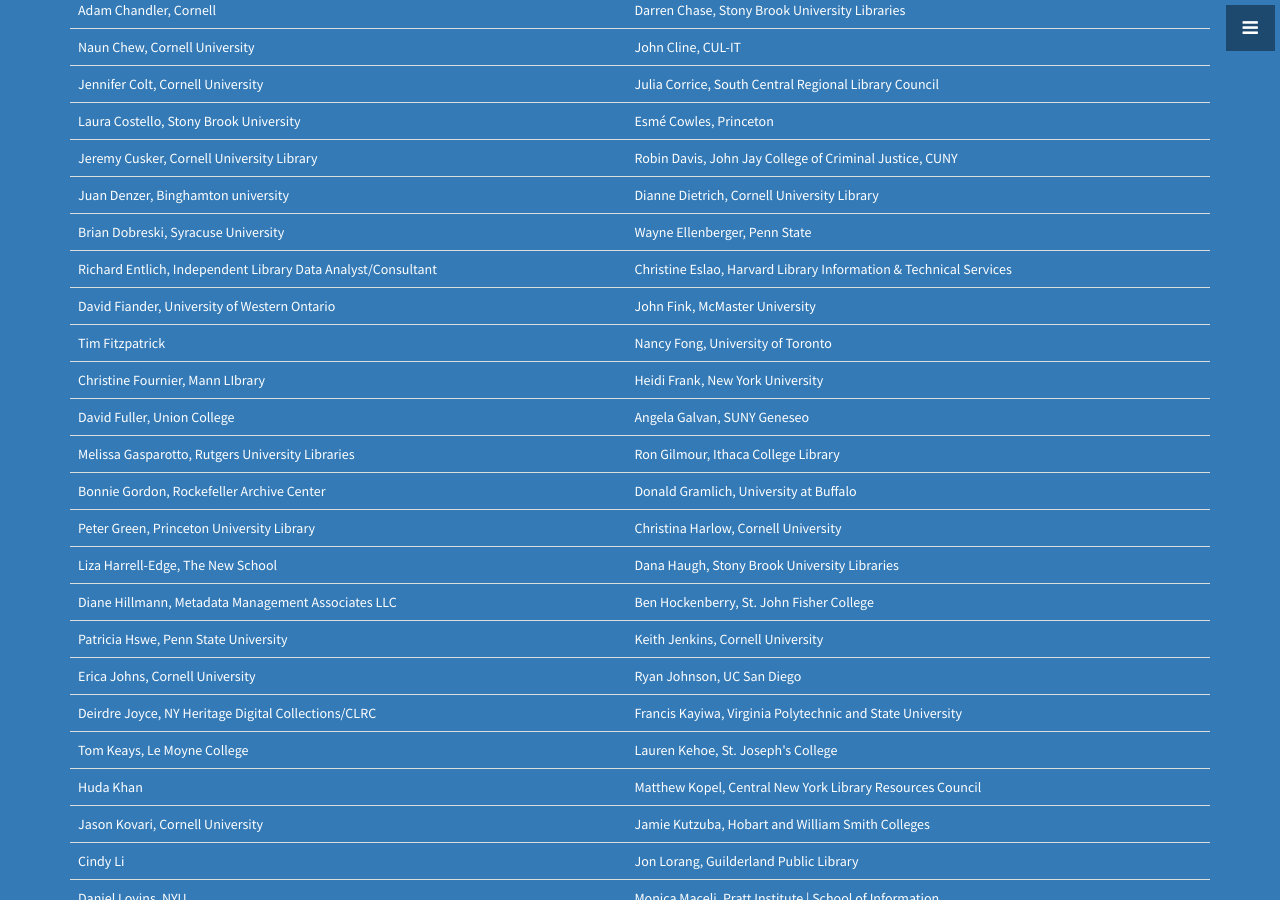
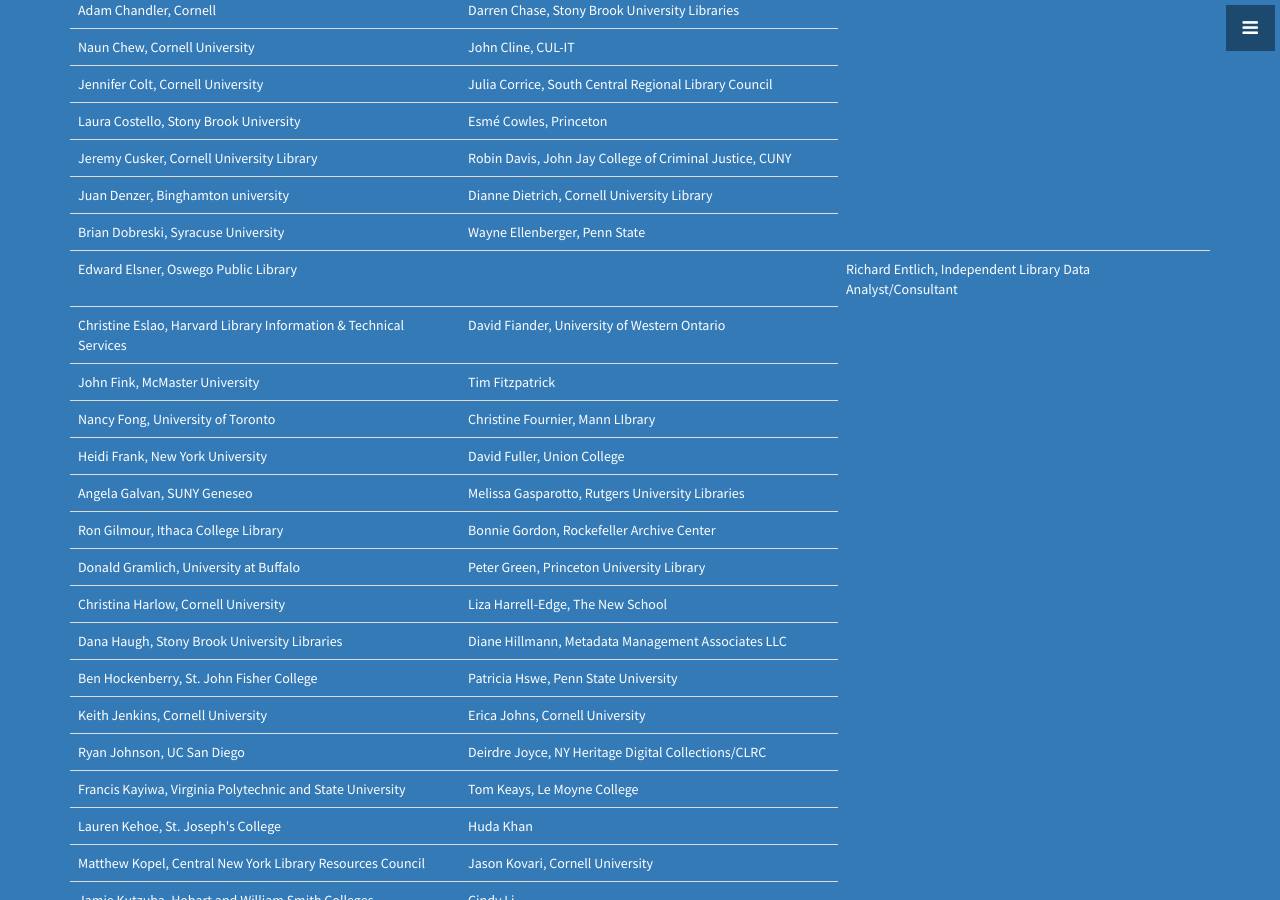
Before and after one commit to code4libNYS/2016, a Jekyll site: the page built from index.html, in a window 1280 px wide and 900 px high, scrolled down 5471 px. Built offline with Jekyll 4.4.1, drawn with Linux system fonts in a browser that asks for light colours; some of the changed text lies outside the part shown.

Commit message:
latest participants

```diff
--- a/_includes/participants.html
+++ b/_includes/participants.html
@@ -22,35 +22,36 @@
             <tr><td>Jeremy Cusker, Cornell University Library</td> <td>Robin Davis, John Jay College of Criminal Justice, CUNY</td></tr>
             <tr><td>Juan Denzer, Binghamton university</td> <td>Dianne Dietrich, Cornell University Library</td></tr>
             <tr><td>Brian Dobreski, Syracuse University</td> <td>Wayne Ellenberger, Penn State</td></tr>
-            <tr><td>Richard Entlich, Independent Library Data Analyst/Consultant</td> <td>Christine Eslao, Harvard Library Information &amp; Technical Services</td></tr>
-            <tr><td>David Fiander, University of Western Ontario</td> <td>John Fink, McMaster University</td></tr>
-            <tr><td>Tim Fitzpatrick</td> <td>Nancy Fong, University of Toronto</td></tr>
-            <tr><td>Christine Fournier, Mann LIbrary</td><td>Heidi Frank, New York University</td></tr>
-            <tr><td>David Fuller, Union College</td> <td>Angela Galvan, SUNY Geneseo</td></tr>
-            <tr><td>Melissa Gasparotto, Rutgers University Libraries</td> <td>Ron Gilmour, Ithaca College Library</td></tr>
-            <tr><td>Bonnie Gordon, Rockefeller Archive Center</td> <td>Donald Gramlich, University at Buffalo</td></tr>
-            <tr><td>Peter Green, Princeton University Library</td> <td>Christina Harlow, Cornell University</td></tr>
-            <tr><td>Liza Harrell-Edge, The New School</td> <td>Dana Haugh, Stony Brook University Libraries</td></tr>
-            <tr><td>Diane Hillmann, Metadata Management Associates LLC</td> <td>Ben Hockenberry, St. John Fisher College</td></tr>
-            <tr><td>Patricia Hswe, Penn State University</td> <td>Keith Jenkins, Cornell University</td></tr>
-            <tr><td>Erica Johns, Cornell University</td> <td>Ryan Johnson, UC San Diego</td></tr>
-            <tr><td>Deirdre Joyce, NY Heritage Digital Collections/CLRC</td> <td>Francis Kayiwa, Virginia Polytechnic and State University</td></tr>
-            <tr><td>Tom Keays, Le Moyne College</td> <td>Lauren Kehoe, St. Joseph's College</td></tr>
-            <tr><td>Huda Khan</td> <td>Matthew Kopel, Central New York Library Resources Council</td></tr>
-            <tr><td>Jason Kovari, Cornell University</td> <td>Jamie Kutzuba, Hobart and William Smith Colleges</td></tr>
-            <tr><td>Cindy Li</td> <td>Jon Lorang, Guilderland Public Library</td></tr>
-            <tr><td>Daniel Lovins, NYU</td> <td>Monica Maceli, Pratt Institute | School of Information</td></tr>
-            <tr><td>Peter Martinez, Cornell University</td> <td>Melissa McElroy-Elve, Syracuse City SD Danforth Middle</td></tr>
-            <tr><td>James McHugh, Nassau Library System</td> <td>John Mignault, Metropolitan NY Library Council</td></tr>
-            <tr><td>Aaron Neslin, Onondaga County Public Library</td> <td>Youn Noh, Yale University</td></tr>
-            <tr><td>Michelle Paolillo, Cornell</td> <td>Tracy Paradis, SUNY Geneseo</td></tr>
-            <tr><td>Joseph	Pawletko, New York University</td> <td>Kim Pham, University of Toronto SCARBOROUGH</td></tr>
-            <tr><td>Jessica Philippe, South Central Regional Library Council</td> <td>David Phillips, Cornell Library</td></tr>
-            <tr><td>Tahir Poduska, Cornell University</td> <td>Meredith Powers, Brooklyn Public Library</td></tr>
-            <tr><td>Joyce Rambo, University at Albany</td> <td>Rasan Rasch, NYU Digital Library</td></tr>
-            <tr><td>E Lynette Rayle, Cornell University</td> <td>james reidy, Cornell University Library</td></tr>
-            <tr><td>Tara Robertson</td> <td>Luisa Sabin-Kildiss, Moffat Library of Washingtonville</td></tr>
-            <tr><td>Devin Sanera, Olin Library Research and Learning Services</td> <td>Mark Sandford, Colgate University</td></tr>
+            <tr><td>Edward Elsner, Oswego Public Library<td> <td>Richard Entlich, Independent Library Data Analyst/Consultant</td></tr>
+            <tr><td>Christine Eslao, Harvard Library Information &amp; Technical Services</td> <td>David Fiander, University of Western Ontario</td></tr>
+            <tr><td>John Fink, McMaster University</td> <td>Tim Fitzpatrick</td></tr>
+            <tr><td>Nancy Fong, University of Toronto</td> <td>Christine Fournier, Mann LIbrary</td></tr>
+            <tr><td>Heidi Frank, New York University</td> <td>David Fuller, Union College</td></tr>
+            <tr><td>Angela Galvan, SUNY Geneseo</td> <td>Melissa Gasparotto, Rutgers University Libraries</td></tr>
+            <tr><td>Ron Gilmour, Ithaca College Library</td> <td>Bonnie Gordon, Rockefeller Archive Center</td></tr>
+            <tr><td>Donald Gramlich, University at Buffalo</td> <td>Peter Green, Princeton University Library</td></tr>
+            <tr><td>Christina Harlow, Cornell University</td> <td>Liza Harrell-Edge, The New School</td></tr>
+            <tr><td>Dana Haugh, Stony Brook University Libraries</td> <td>Diane Hillmann, Metadata Management Associates LLC</td></tr>
+            <tr><td>Ben Hockenberry, St. John Fisher College</td> <td>Patricia Hswe, Penn State University</td></tr>
+            <tr><td>Keith Jenkins, Cornell University</td> <td>Erica Johns, Cornell University</td></tr>
+            <tr><td>Ryan Johnson, UC San Diego</td> <td>Deirdre Joyce, NY Heritage Digital Collections/CLRC</td></tr>
+            <tr><td>Francis Kayiwa, Virginia Polytechnic and State University</td> <td>Tom Keays, Le Moyne College</td></tr>
+            <tr><td>Lauren Kehoe, St. Joseph's College</td> <td>Huda Khan</td></tr>
+            <tr><td>Matthew Kopel, Central New York Library Resources Council</td> <td>Jason Kovari, Cornell University</td></tr>
+            <tr><td>Jamie Kutzuba, Hobart and William Smith Colleges</td> <td>Cindy Li</td></tr>
+            <tr><td>Jon Lorang, Guilderland Public Library</td> <td>Daniel Lovins, NYU</td></tr>
+            <tr><td>Monica Maceli, Pratt Institute | School of Information</td> <td>Peter Martinez, Cornell University</td></tr>
+            <tr><td>Melissa McElroy-Elve, Syracuse City SD Danforth Middle</td> <td>James McHugh, Nassau Library System</td> </tr>
+            <tr><td>John Mignault, Metropolitan NY Library Council</td> <td>Aaron Neslin, Onondaga County Public Library</td></tr>
+            <tr><td>Youn Noh, Yale University</td> <td>Michelle Paolillo, Cornell</td></tr>
+            <tr><td>Tracy Paradis, SUNY Geneseo</td> <td>Joseph	Pawletko, New York University</td></tr>
+            <tr><td>Kim Pham, University of Toronto SCARBOROUGH</td> <td>Jessica Philippe, South Central Regional Library Council</td></tr>
+            <tr><td>David Phillips, Cornell Library</td> <td>Tahir Poduska, Cornell University</td></tr>
+            <tr><td>Meredith Powers, Brooklyn Public Library</td> <td>Joyce Rambo, University at Albany</td></tr>
+            <tr><td>Rasan Rasch, NYU Digital Library</td> <td>E Lynette Rayle, Cornell University</td></tr>
+            <tr><td>james reidy, Cornell University Library</td> <td>Tara Robertson</td></tr>
+            <tr><td>Luisa Sabin-Kildiss, Moffat Library of Washingtonville</td> <td>Devin Sanera, Olin Library Research and Learning Services</td></tr>
+            <tr><td>Mark Sandford, Colgate University</td> <td>Karen Schwentner, Penn State</td></tr>
             <tr><td>Phil Shen, Einstein</td> <td>Zachary Spalding, Southeastern NY Library Resources Council</td></tr>
             <tr><td>Chris Stanton, Metropolitan New York Library Council</td> <td>Jon Stroop, Princeton University Library</td></tr>
             <tr><td>Nikitas Tampakis, Princeton University Library</td> <td>Martha Tenney, Barnard College</td></tr>
```
